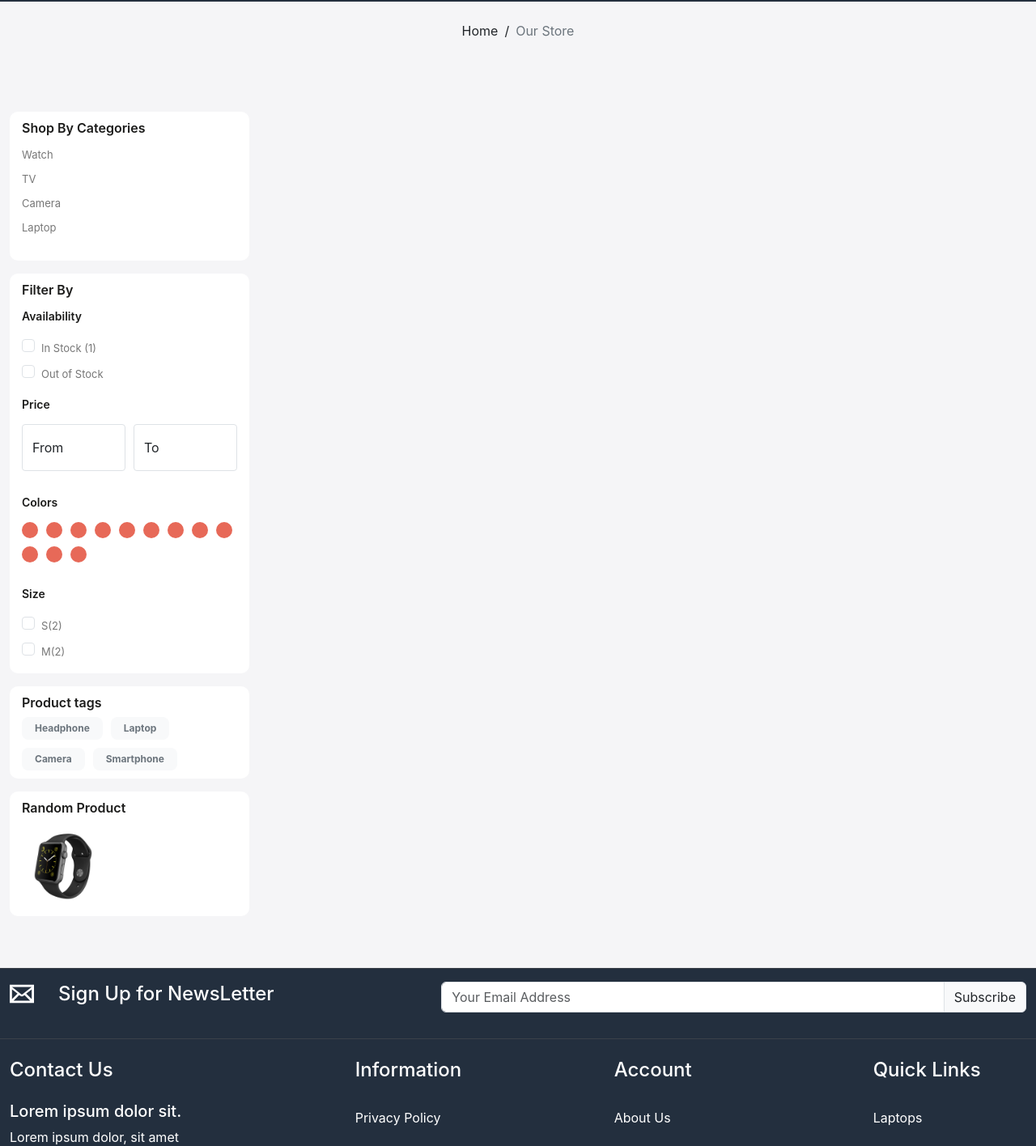
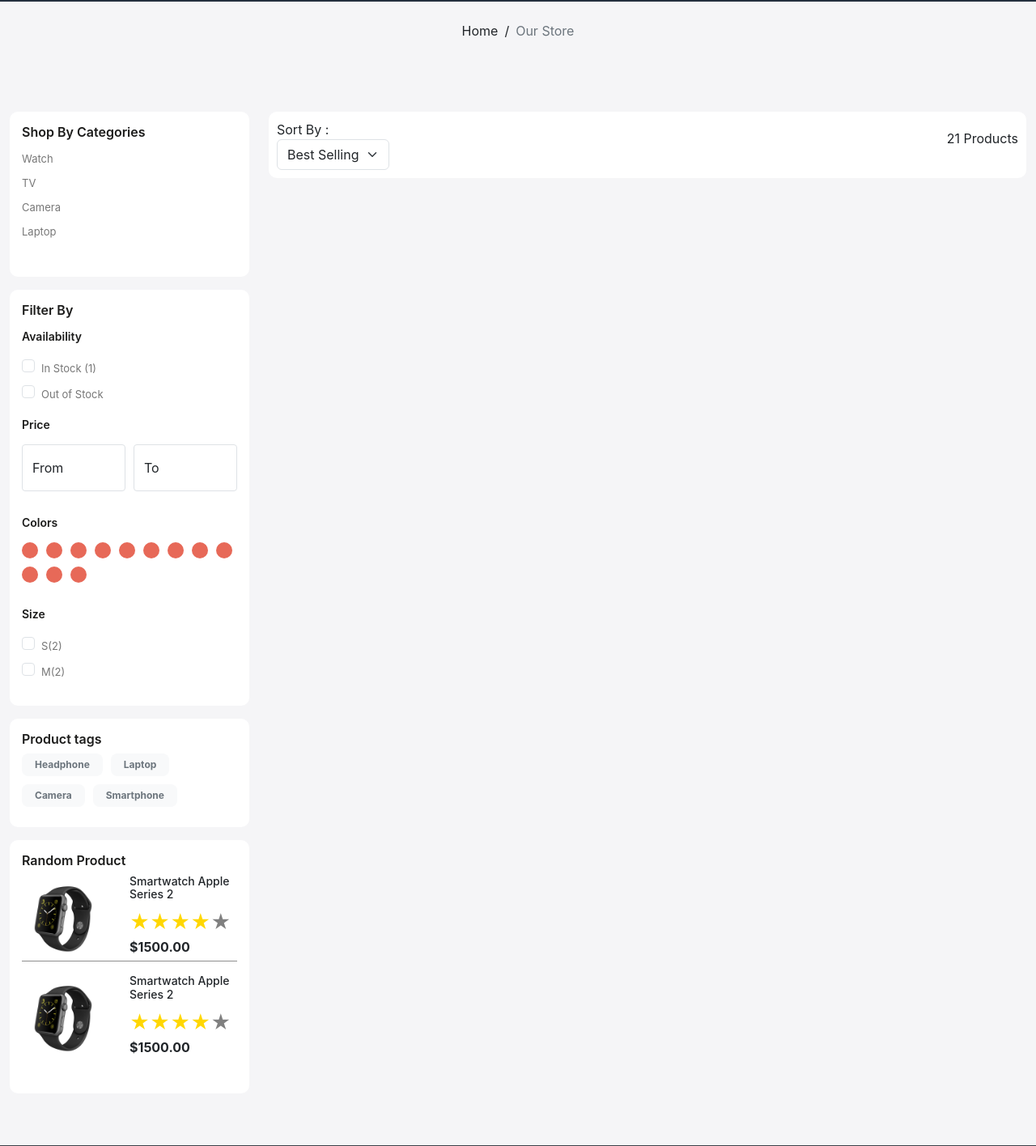
Before and after one commit to riyosenpai20/ecommerce-app, a React (Create React App) app: page /store in a window 1280 px wide. Shown: the part 220-1636 px from the top of the page at 81% size. Built offline with nearby package versions, Linux system fonts and the light colour scheme.

Commit message:
build ourstore page

```diff
--- a/src/App.css
+++ b/src/App.css
@@ -457,7 +457,7 @@ footer:not(:first-child) {
 .filter-card {
   background-color: var(--color-white);
   border-radius: 10px;
-  padding: 10px 15px;
+  padding: 15px 15px 25px;
 }
 
 .filter-title {
@@ -507,4 +507,19 @@ footer:not(:first-child) {
   background-color: var(--color-5);
   border-radius: 50%;
 }
+
+.random-products h5 {
+  font-size: 14px;
+  margin-bottom: 8px;
+}
+
+.random-products:first-child {
+  border-bottom: 1px solid var(--color-8);
+}
+
+.filter-sort-grid {
+  padding: 10px;
+  background-color: var(--color-white);
+  border-radius: 10px;
+}
 /* Our Store end here */
--- a/src/pages/OurStore.js
+++ b/src/pages/OurStore.js
@@ -1,4 +1,5 @@
 import React from 'react'
+import ReactStars from 'react-rating-stars-component'
 import Breadcrumb from '../components/Breadcrumb'
 import Meta from '../components/Meta'
 
@@ -121,15 +122,79 @@ const OurStore = () => {
               <div className='filter-card mb-3'>
                 <h3 className="filter-title">Random Product</h3>
                 <div>
-                  <div className="random-products d-flex">
+                  <div className="random-products d-flex mb-3">
                     <div className="w-50">
-                      <img src="./images/smart-watch.png" alt="smartwatch" width={"80%"} className="img-fluid" />
+                      <img
+                        src="./images/smart-watch.png"
+                        alt="smartwatch"
+                        width={"80%"}
+                        className="img-fluid"
+                      />
+                    </div>
+                    <div className="w-50">
+                      <h5>
+                        Smartwatch Apple Series 2
+                      </h5>
+                      <ReactStars
+                        count={5}
+                        size={24}
+                        value={4}
+                        edit={false}
+                        activeColor="#ffd700"
+                      />
+                      <b>$1500.00</b>
+                    </div>
+                  </div>
+                  <div className="random-products d-flex mb-3">
+                    <div className="w-50">
+                      <img
+                        src="./images/smart-watch.png"
+                        alt="smartwatch"
+                        width={"80%"}
+                        className="img-fluid"
+                      />
+                    </div>
+                    <div className="w-50">
+                      <h5>
+                        Smartwatch Apple Series 2
+                      </h5>
+                      <ReactStars
+                        count={5}
+                        size={24}
+                        value={4}
+                        edit={false}
+                        activeColor="#ffd700"
+                      />
+                      <b>$1500.00</b>
                     </div>
                   </div>
                 </div>
               </div>
             </div>
-            <div className="col-9"></div>
+            <div className="col-9">
+              <div className="filter-sort-grid">
+                <div className="d-flex justify-content-between align-items-center">
+                  <div className="dflex align-items-center gap-10">
+                    <p className="mb-0">Sort By :</p>
+                    <select name="" id="" className="form-control form-select">
+                      <option value="manual">Featured</option>
+                      <option value="best-selling" selected="selected">Best Selling</option>
+                      <option value="title-ascending">A-Z</option>
+                      <option value="title-descending">Z-A</option>
+                      <option value="price-ascending">low to high</option>
+                      <option value="price-descending">high to low</option>
+                      <option value="created-ascending">old to new</option>
+                      <option value="created-descending">new to old</option>
+                    </select>
+                  </div>
+                  <div className='d-flex align-items-center gap-10'>
+                    <p className="totalProducts">
+                      21 Products
+                    </p>
+                  </div>
+                </div>
+              </div>
+            </div>
           </div>
         </div>
       </div>
```
